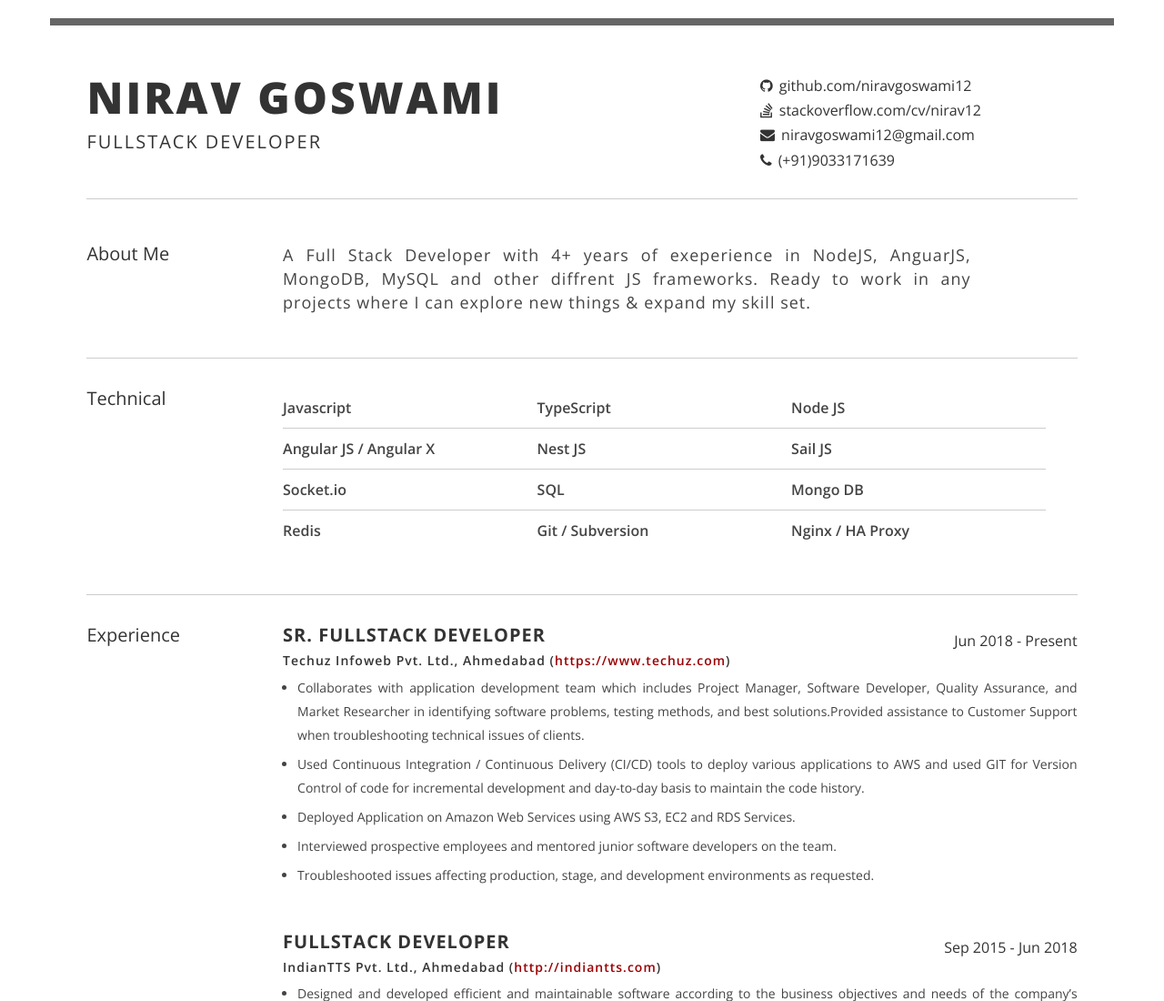
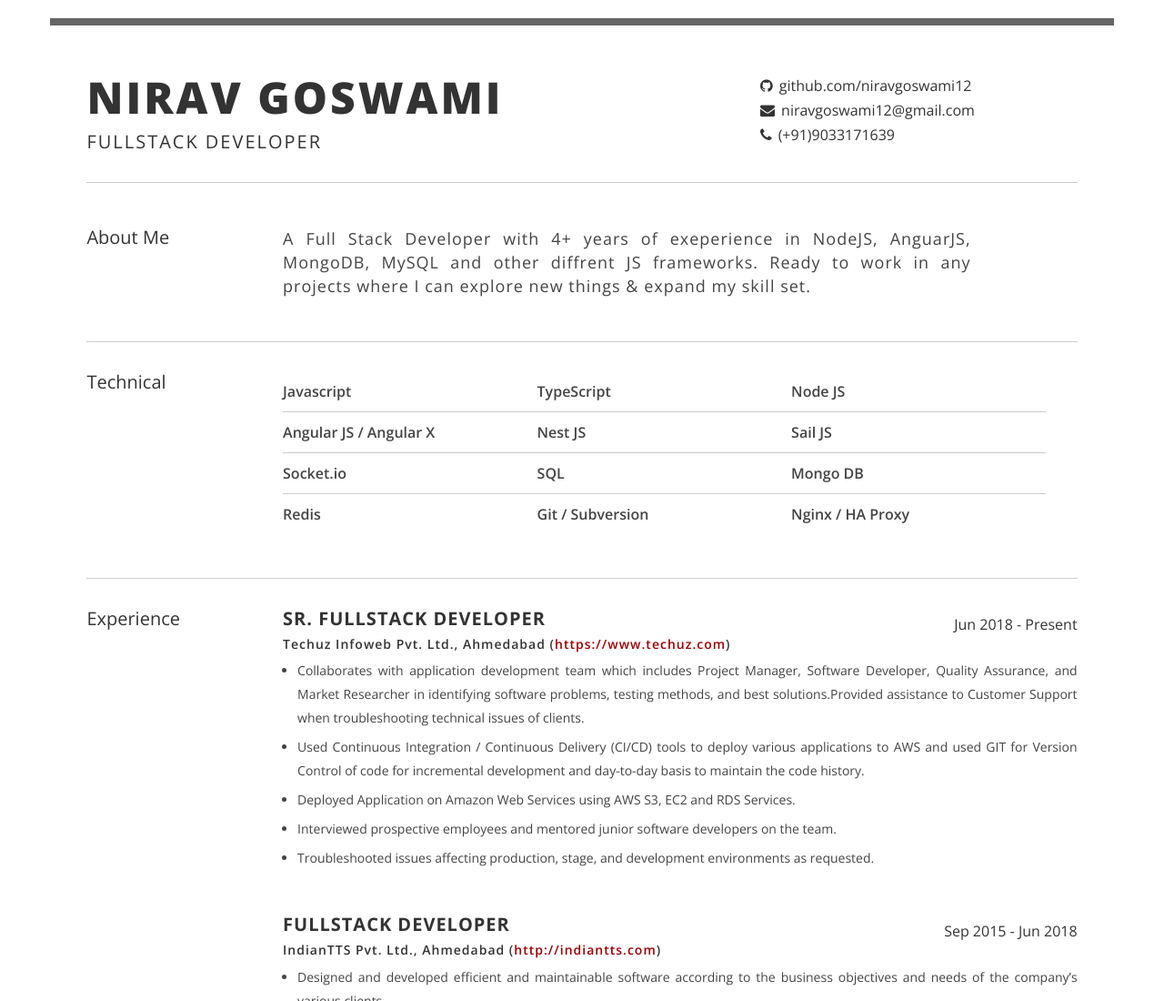
Before and after one commit to niravgoswami12/niravgoswami12.github.io, a plain HTML site: page index.html in a window 1280 px wide. Shown: the top 1100 px of the page at 91% size. Drawn offline with nearby package versions, Linux system fonts and the light colour scheme.

Commit message:
Update index.html

```diff
--- a/index.html
+++ b/index.html
@@ -228,10 +228,10 @@
                            <i class="fa fa-github" style="margin-right: 7px;"></i>github.com/niravgoswami12
 
                         </h3>
-                        <h3>
+<!--                         <h3>
                            <i class="fa fa-stack-overflow" style="margin-right: 7px;"></i>stackoverflow.com/cv/nirav12
 
-                        </h3>
+                        </h3> -->
                         <h3>
                            <i class="fa fa-envelope" style="margin-right: 7px;"></i>niravgoswami12@gmail.com
 
```
